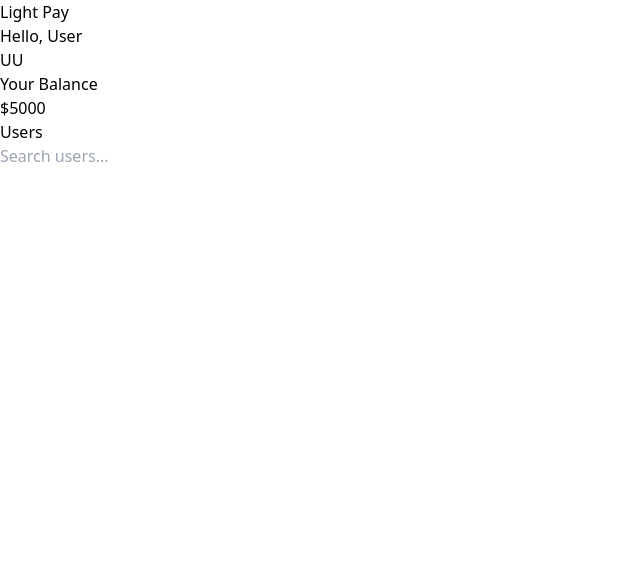
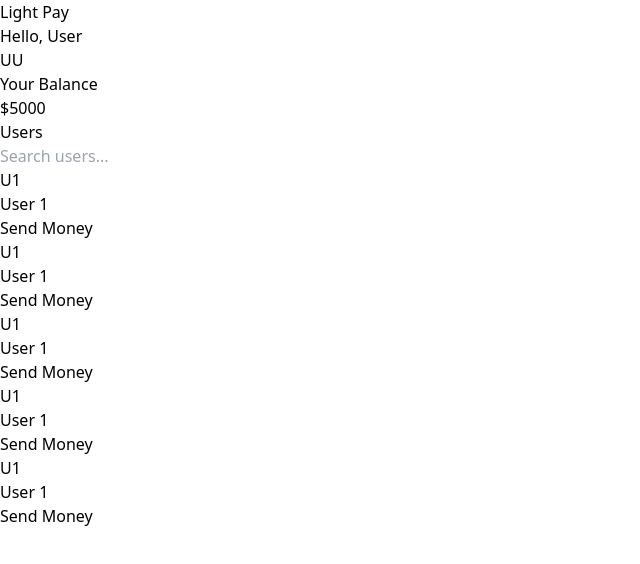
Before and after one commit to hiteshsharma-gh/Lpay, a React (Vite) app in the folder frontend/: page /dashboard in a window 1280 px wide. Shown: the top 564 px of the page, without its empty margins (0-640 px from the left). Built offline with nearby package versions, Linux system fonts and the light colour scheme.

Commit message:
ui for users component

```diff
--- a/frontend/src/components/Dashboard.jsx
+++ b/frontend/src/components/Dashboard.jsx
@@ -9,7 +9,11 @@ function Dashboard() {
       <Navbar heading='Light Pay' firstName='User' lastName='User' greating='Hello, User' />
       <Balance balance='5000' />
       <SearchBar />
-      <Users />
+      <Users firstName='User' lastName='1' />
+      <Users firstName='User' lastName='1' />
+      <Users firstName='User' lastName='1' />
+      <Users firstName='User' lastName='1' />
+      <Users firstName='User' lastName='1' />
     </div>
   )
 }
--- a/frontend/src/components/Users.jsx
+++ b/frontend/src/components/Users.jsx
@@ -1,14 +1,16 @@
 import Button from './Button'
 
-function Users() {
+function Users(props) {
+  const logo = (props.lastName ? props.firstName[0] + props.lastName[0] : props.firstName[0]);
+
   return (
-    <div className='w-full h-fit px-10 py-3 bg-gray-600 flex justify-between items-center'>
-      <div className=''>
-        <div></div>
-        <p></p>
+    <div className='w-full h-14 px-10 flex justify-between items-center'>
+      <div className='flex items-center gap-4'>
+        <div className='w-9 h-9 bg-zinc-100 font-medium rounded-full flex justify-center items-center'>{logo}</div>
+        <p className='font-semibold text-lg'>{`${props.firstName} ${props.lastName}`}</p>
       </div>
-      <div className='w-36 h-fit'>
-        <Button />
+      <div className='w-32 h-fit flex justify-end'>
+        <Button text='Send Money' />
       </div>
     </div>
   )
```
